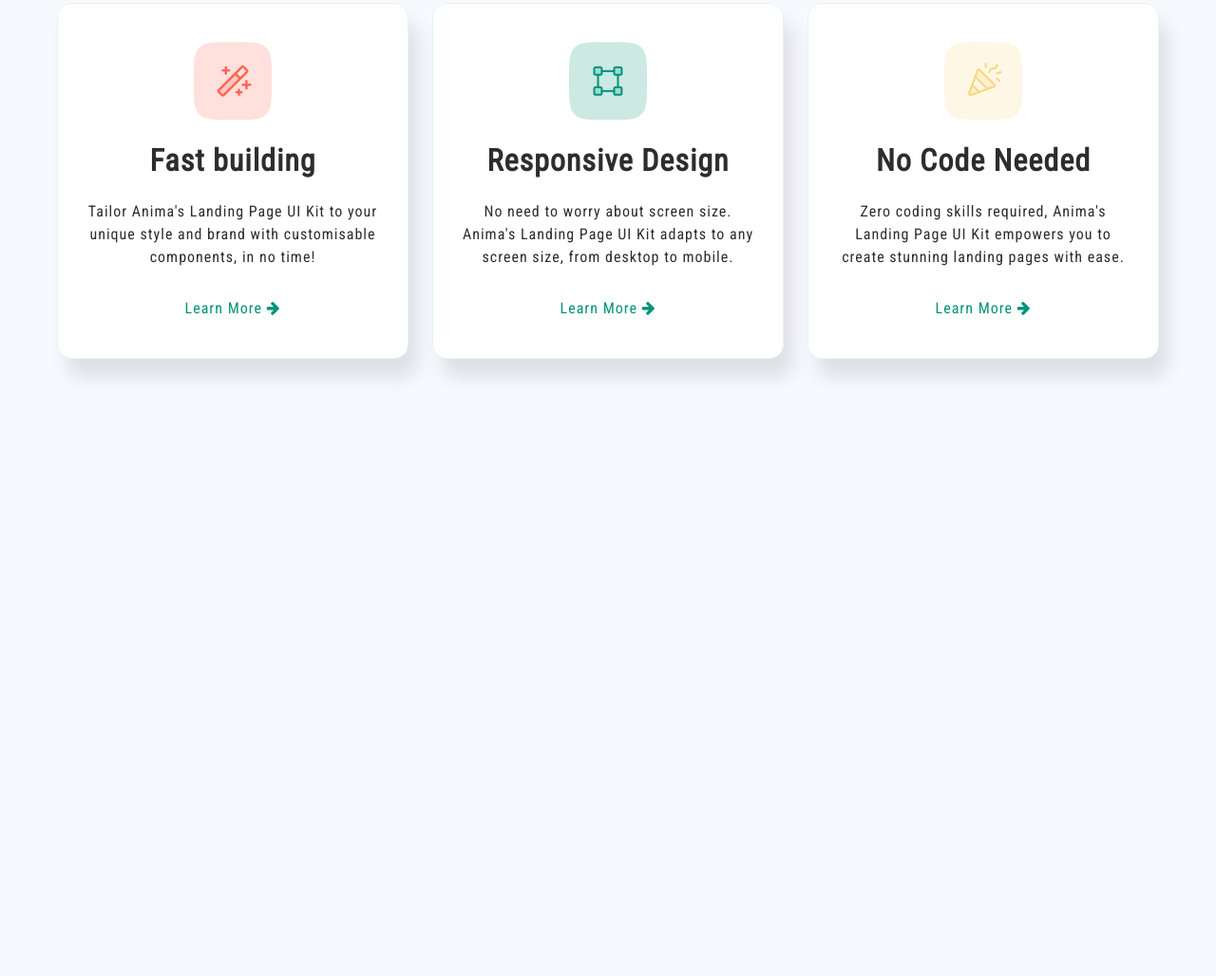
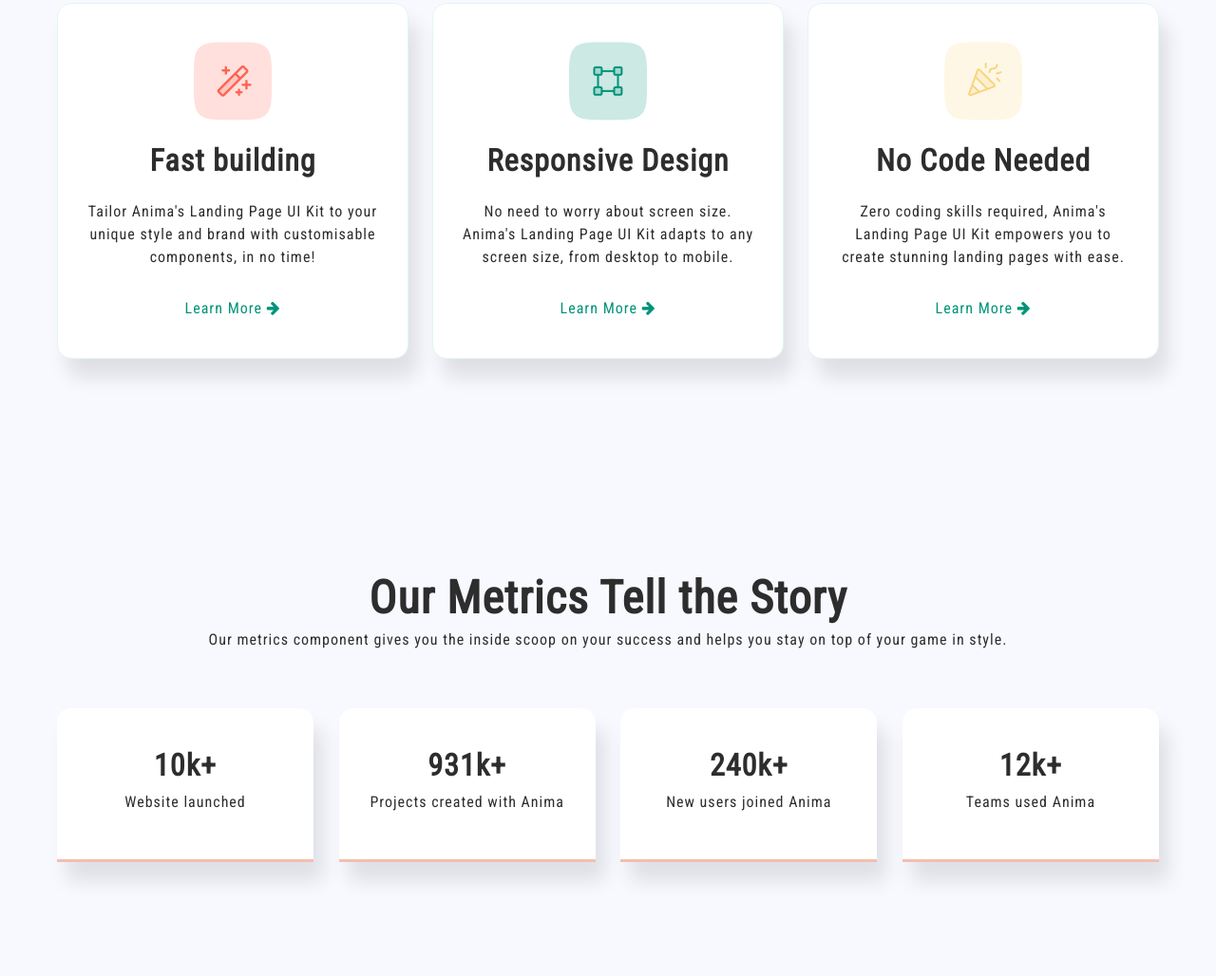
Before and after one commit to MrTiZel/landing-page-v1.com, a plain HTML site: page index.html in a window 1280 px wide. Shown: the part 1324-2352 px from the top of the page at 95% size. Before the commit the page ends 1822 px from the top, so only its background shows below. Drawn offline with Linux system fonts and the light colour scheme.

Commit message:
1.0.5
Закончил блок с цифрами

```diff
--- a/css/main.css
+++ b/css/main.css
@@ -61,6 +61,7 @@
     display: flex;
     flex-direction: row;
     justify-content: space-between;
+    width: 100%;
 }
 
 .features__block {
@@ -75,8 +76,11 @@
     border-radius: 15px;
     gap: 30px;
     box-shadow: 10px 20px 20px rgba(0, 0, 0, 0.1);
+    margin-left: 20px;
 }
-
+.features__block:first-child {
+    margin-left: 0;
+}
 .features__icon {
     width: 82px;
 }
@@ -100,4 +104,81 @@
     .features__blocks {
         gap: 30px;
     }
+    .features__block {
+        margin-left: 0;
+    }
+    .features__name{
+        line-height: 1em;
+    }
 }
+.metrics {
+    padding: 120px 0;
+    display: flex;
+    flex-direction: column;
+    align-items: center;
+    text-align: center;
+    gap: 60px;
+    font-size: 16px;
+    line-height: 24px;
+}
+
+.metrics__text {
+    display: flex;
+    flex-direction: column;
+    gap: 20px;
+}
+
+.metrics__h2 {
+    font-size: 3em;
+}
+
+.metrics__p {
+    font-size: 1em;
+}
+
+.metrics__blocks {
+    display: flex;
+    flex-direction: row;
+    justify-content: space-between;
+    width: 100%;
+}
+
+.metrics__block {
+    display: flex;
+    flex-basis: 270px;
+    flex-direction: column;
+    align-items: center;
+    text-align: center;
+    padding: 48px 16px;
+    background: #fff;
+    border-bottom: 3px solid #F2BFAF;
+    border-top-left-radius: 15px;
+    border-top-right-radius: 15px;
+    gap: 15px;
+    box-shadow: 10px 20px 20px rgba(0, 0, 0, 0.1);
+    margin-left: 20px;
+}
+.metrics__block:first-child {
+    margin-left: 0;
+}
+.metrics__name{
+    font-size: 2em;
+    font-weight: bold;
+}
+.metrics__text{
+    font-size: 1em;
+}
+
+@media (max-width: 680px) {
+    .metrics__blocks {
+        flex-wrap: wrap;
+        row-gap: 30px;
+    }
+    .metrics__block{
+        margin-left: 0;
+        flex-basis: 147px;
+    }
+    .metrics__h2 {
+        line-height: 1em;
+    }
+}
--- a/index.html
+++ b/index.html
@@ -87,8 +87,31 @@
                     </div>
                 </div>
             </section>
+            <section class="metrics">
+                <div class="metrics__text">
+                    <h2 class="metrics__h2">Our Metrics Tell the Story</h2>
+                    <p class="metrics__p">Our metrics component gives you the inside scoop on your success and helps you stay on top of your game in style.</p>
+                </div>
+                <div class="metrics__blocks">
+                    <div class="metrics__block">
+                        <h3 class="metrics__name">10k+</h3>
+                        <p class="metrics__text">Website launched</p>
+                    </div>
+                    <div class="metrics__block">
+                        <h3 class="metrics__name">931k+</h3>
+                        <p class="metrics__text">Projects created with Anima</p>
+                    </div>
+                    <div class="metrics__block">
+                        <h3 class="metrics__name">240k+</h3>
+                        <p class="metrics__text">New users joined Anima</p>
+                    </div>
+                    <div class="metrics__block">
+                        <h3 class="metrics__name">12k+</h3>
+                        <p class="metrics__text">Teams used Anima</p>
+                    </div>
+                </div>
+            </section>
             <!-- <section></section>
-            <section></section>
             <section></section>
             <section></section>
             <section></section>
```
